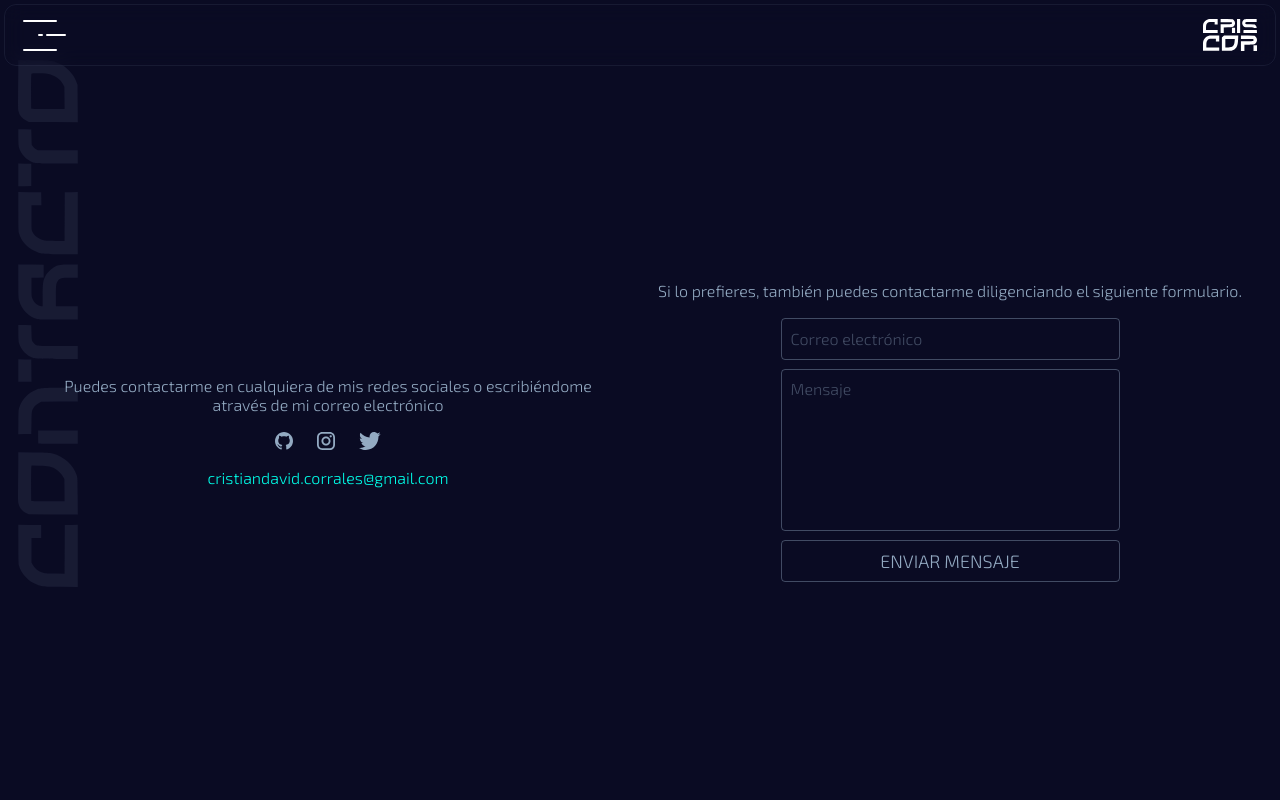
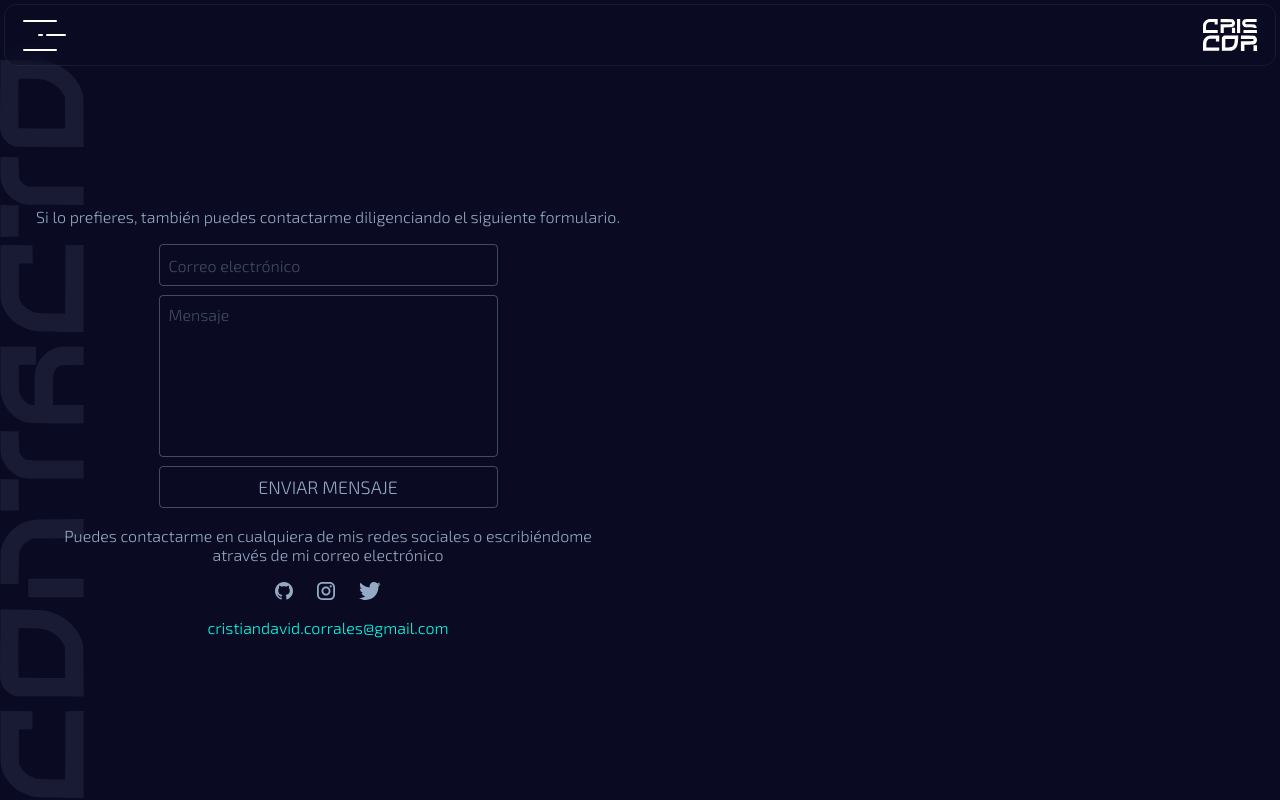
Before and after one commit to CrisdCor/cristian-corrales-portfolio, a React (Vite) app: page /contact in a window 1280 px wide. Built offline with nearby package versions, Linux system fonts and the light colour scheme.

Commit message:
Se borra animación y se inicia con modificación de section contact

```diff
--- a/src/Containers/Header/index.jsx
+++ b/src/Containers/Header/index.jsx
@@ -10,7 +10,6 @@ const MyHeader = () => {
       <div className="header__container">
         <ButtonMenu />
         <HeaderLogo />
-        <div className="header-circle-decoration"></div>
       </div>
     </header>
   );
--- a/src/Containers/Header/styles.css
+++ b/src/Containers/Header/styles.css
@@ -23,38 +23,3 @@
   backdrop-filter: blur(10px);
   overflow: hidden;
 }
-
-.header-circle-decoration {
-  position: absolute;
-  bottom: -.8rem;
-  left: 0;
-  width: 42rem;
-  height: 1.8rem;
-  border-radius: 0.2rem;
-  background: radial-gradient(
-    50% 50% at 50% 50%,
-    rgba(0, 255, 233, 0.15) 0%,
-    rgba(0, 255, 233, 0) 100%
-  );
-  /* background: var(--cyan); */
-  animation: roll-in-left 6s ease-out infinite;
-}
-
-@keyframes roll-in-left {
-  0% {
-    transform: translateX(-100%);
-    opacity: 1;
-  }
-  90% {
-    transform: translateX(300%);
-    opacity: 1;
-  }
-  91%{
-    transform: translateX(300%);
-    opacity: 0;
-  }
-  100% {
-    transform: translateX(-100%);
-    opacity: 0;
-  }
-}
--- a/src/Pages/contact/index.jsx
+++ b/src/Pages/contact/index.jsx
@@ -9,8 +9,10 @@ function Contact() {
     <Layout>
       <main className="contact">
         <img className="contact--image" src={BgImageContact} alt="Contacto" />
-        <ContactTopSection />
-        <FormContact />
+        <div className="contact-wrap">
+          <FormContact />
+          <ContactTopSection />
+        </div>
       </main>
     </Layout>
   );
--- a/src/Pages/contact/styles.css
+++ b/src/Pages/contact/styles.css
@@ -13,6 +13,7 @@
 .contact--image {
   position: absolute;
   top: 6rem;
-  left: 1.8rem;
-  width: 6rem;
+  left: 0;
+  height: calc(100vh - 6.2rem);
+  /* width: 6rem; */
 }
```
